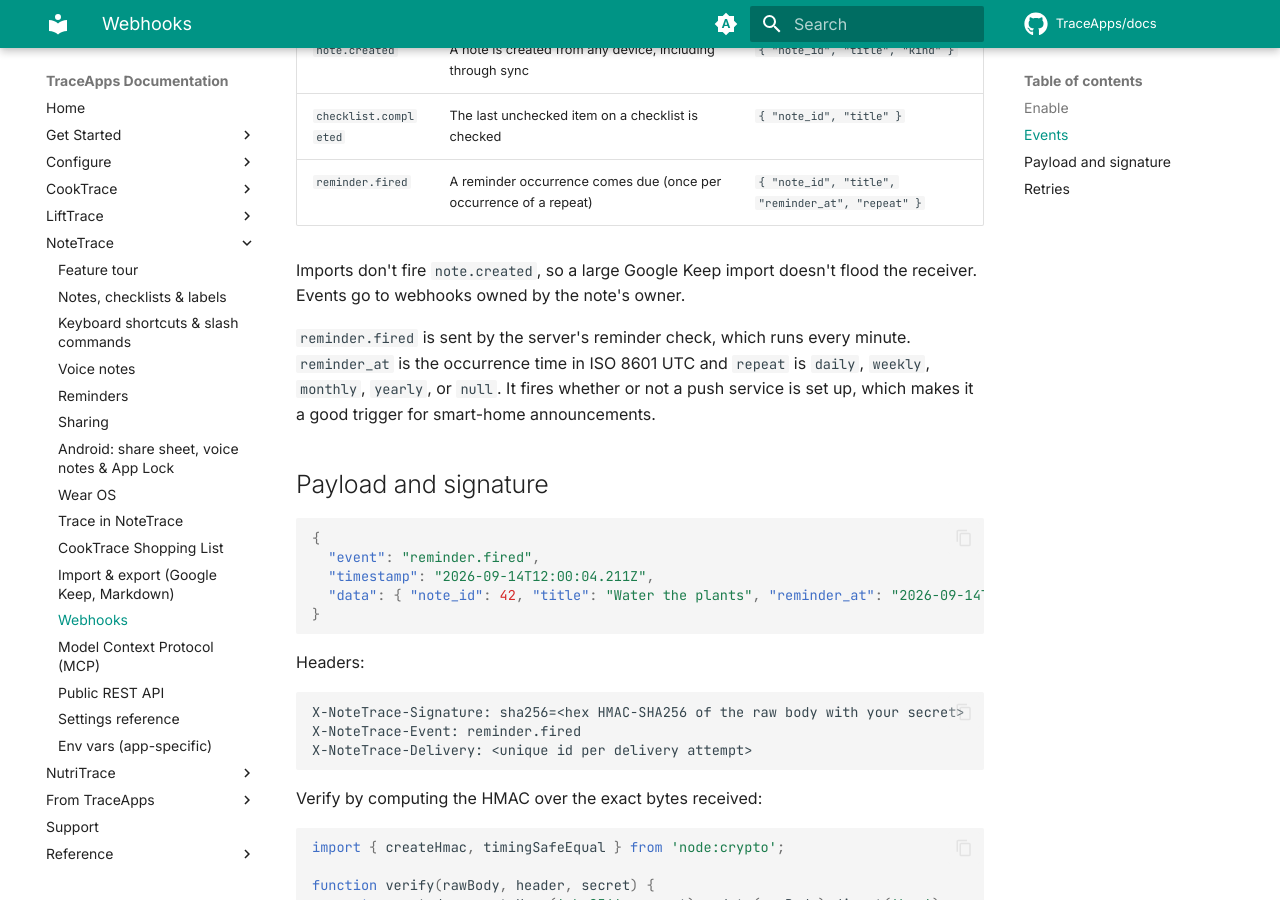
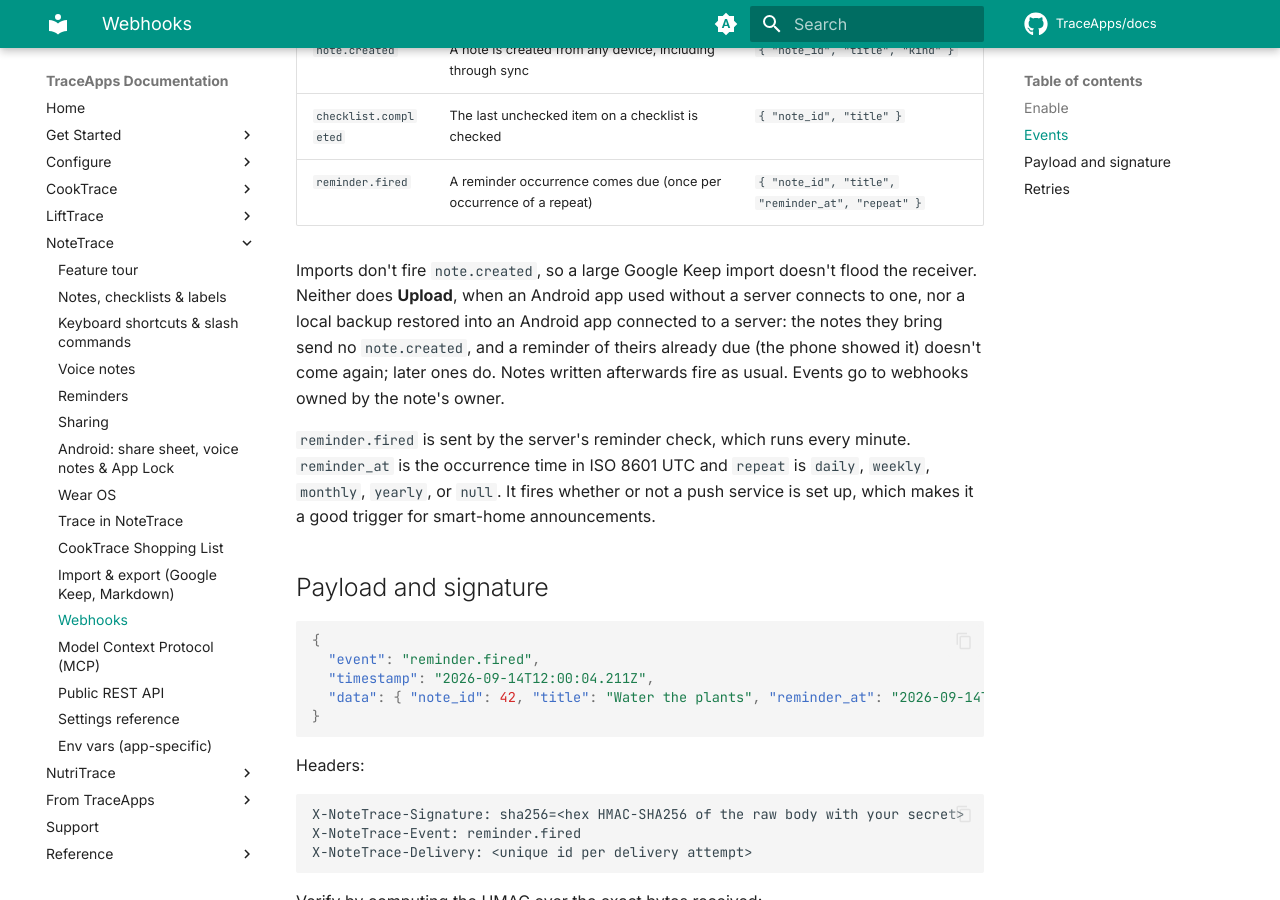
Before and after one commit to TraceApps/docs, an MkDocs documentation site: the page built from docs/notetrace/webhooks.md, in a window 1280 px wide and 900 px high, scrolled down 672 px. Built offline with MkDocs 1.6.1 and Material for MkDocs 9.7.7, drawn with Linux system fonts in a browser that asks for light colours; comment, search, counter and statistics services are not loaded.

Commit message:
Webhooks: Upload and restored backups send none (CookTrace, NoteTrace)
Upload's cooks, including those left to the next sync, send no meal.cooked; the notes Upload or a backup restored into the connected app brings send no note.created, and a reminder already due doesn't come again.

```diff
--- a/docs/notetrace/webhooks.md
+++ b/docs/notetrace/webhooks.md
@@ -21,7 +21,7 @@ Then add a webhook under **Settings, Webhooks** (admin, multi-user mode). Enter
 | `checklist.completed` | The last unchecked item on a checklist is checked | `{ "note_id", "title" }` |
 | `reminder.fired` | A reminder occurrence comes due (once per occurrence of a repeat) | `{ "note_id", "title", "reminder_at", "repeat" }` |
 
-Imports don't fire `note.created`, so a large Google Keep import doesn't flood the receiver. Events go to webhooks owned by the note's owner.
+Imports don't fire `note.created`, so a large Google Keep import doesn't flood the receiver. Neither does **Upload**, when an Android app used without a server connects to one, nor a local backup restored into an Android app connected to a server: the notes they bring send no `note.created`, and a reminder of theirs already due (the phone showed it) doesn't come again; later ones do. Notes written afterwards fire as usual. Events go to webhooks owned by the note's owner.
 
 `reminder.fired` is sent by the server's reminder check, which runs every minute. `reminder_at` is the occurrence time in ISO 8601 UTC and `repeat` is `daily`, `weekly`, `monthly`, `yearly`, or `null`. It fires whether or not a push service is set up, which makes it a good trigger for smart-home announcements.
 
```
Also changed, not shown: docs/cooktrace/webhooks.md (+2 -0 lines).
